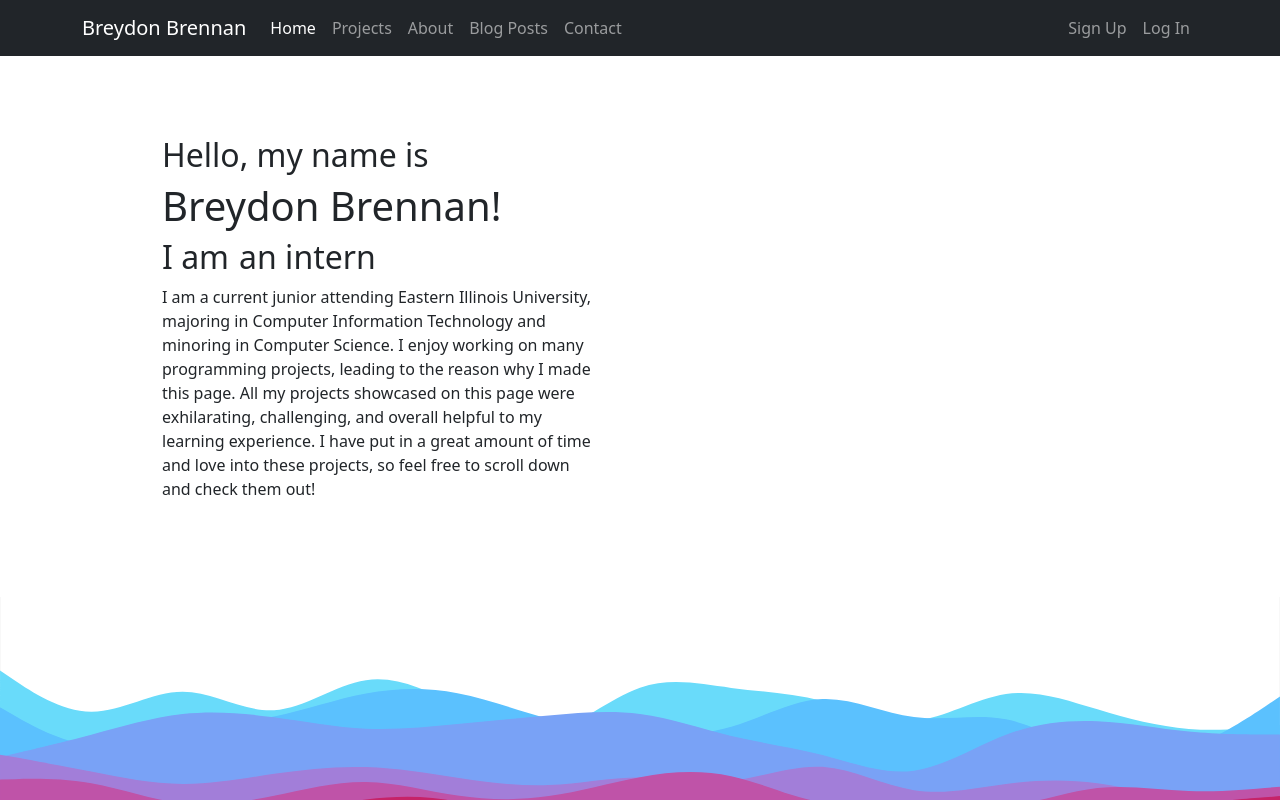
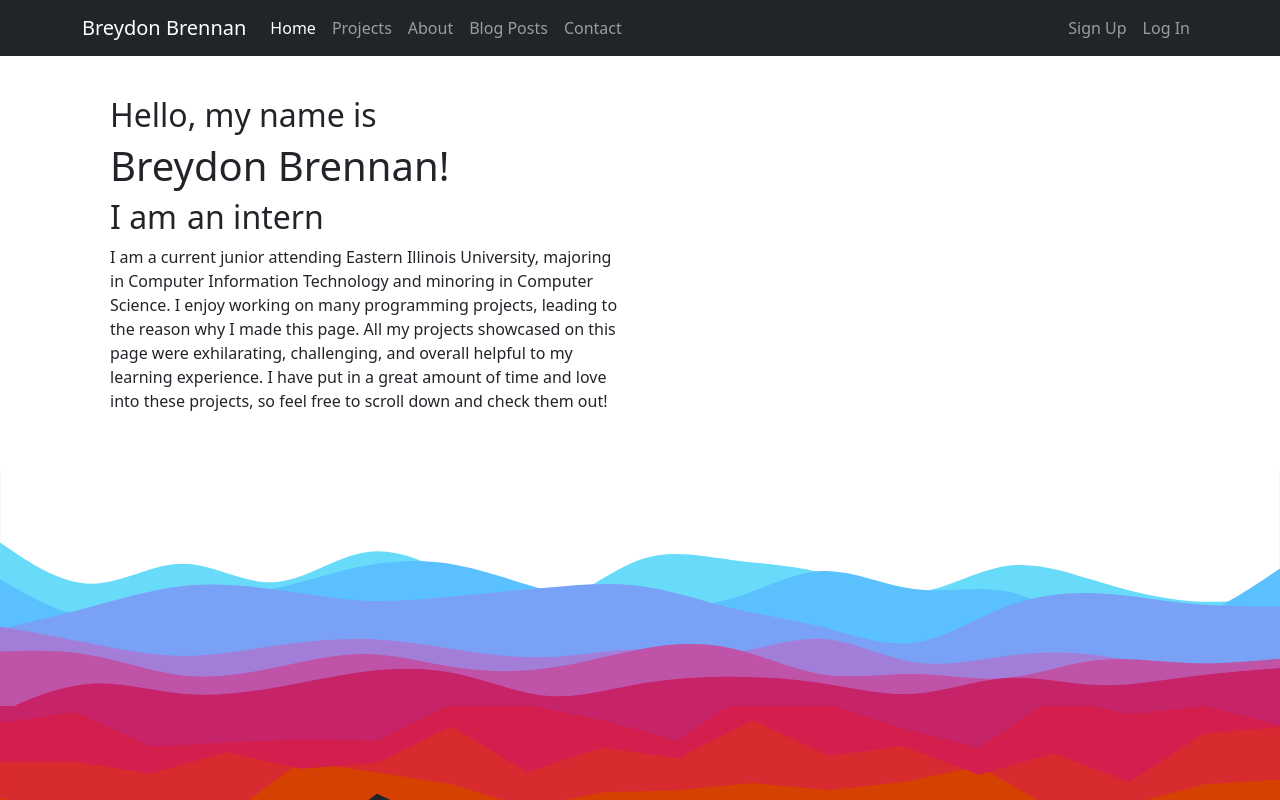
Before and after one commit to breydonb/breydonb, a React (Create React App) app in the folder React/portfolio-website/: page / in a window 1280 px wide. Shown: the top 800 px of the page. Built offline with nearby package versions, Linux system fonts and the light colour scheme; no server answers; the database is empty.

Commit message:
Making Everything a Grid System to for dynamics

```diff
--- a/React/portfolio-website/src/components/intro/intro.jsx
+++ b/React/portfolio-website/src/components/intro/intro.jsx
@@ -1,23 +1,47 @@
 import '../../App.css';
 import 'bootstrap/dist/css/bootstrap.css';
 import Typewriter from 'typewriter-effect';
+import { Row, Container, Col } from 'react-bootstrap';
 
 // <div className='spacer layer-wave'></div>
+
+export function newIntro(){
+    return(
+        <Container className="d-flex justify-content-center p-4">
+            <Row className="p-3">
+                <Col sm={12} md={12} lg={6}>
+                    <h2 id="i-intro">Hello, my name is </h2>
+                    <h1 id="h-100">Breydon Brennan!</h1>
+
+                    <div className='d-flex flex-columns'>
+                        <h2>I am</h2>
+                        <h2>
+                            <Typewriter
+                                    options={{
+                                        strings: ["a student", "an intern","a coding enthusiast"],
+                                        autoStart: true,
+                                        loop: true,
+                                    }}
+                            />
+                        </h2>
+                    </div>
+
+                    <p className=''>
+                        I am a current junior attending Eastern Illinois University, majoring in Computer Information Technology and minoring in Computer Science. I enjoy working on many programming projects, leading to the reason why I made this page. All my projects showcased on this page were exhilarating, challenging, and overall helpful to my learning experience. I have put in a great amount of time and love into these projects, so feel free to scroll down and check them out!
+                    </p>
+                </Col>
+                <Col sm={0} md={0} lg={6}>
+
+                </Col>
+            </Row>
+
+        </Container>
+    )
+}
 
 function intro(){
     return (
         <>
-            {/*
-                <div className='p-5'>
-                    <div className='d-flex justify-content-center'>
-                        <div className='hexagon'>
-                            <div className='hex-background'>
-                                    <img src='img/me-full.jpg' alt='Breydon Brennan'/>
-                            </div>
-                        </div>
-                    </div>
-                </div>
-            </div> */}
             <div className='container'>
                 <div className='row justify-content-around'>
                     <div className='col'>
@@ -47,4 +71,4 @@ function intro(){
     )
 }
 
-export default intro
+export default newIntro
```
